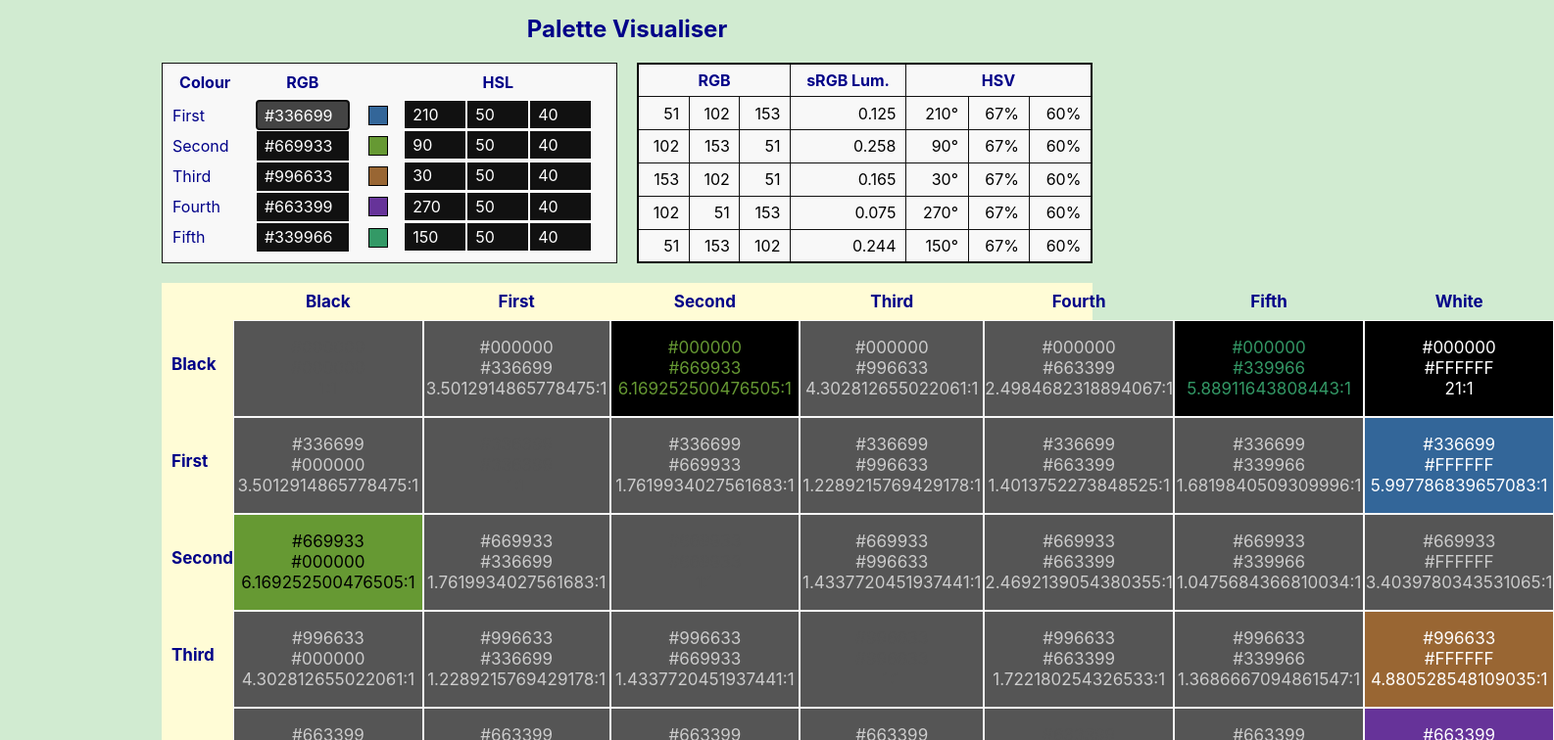
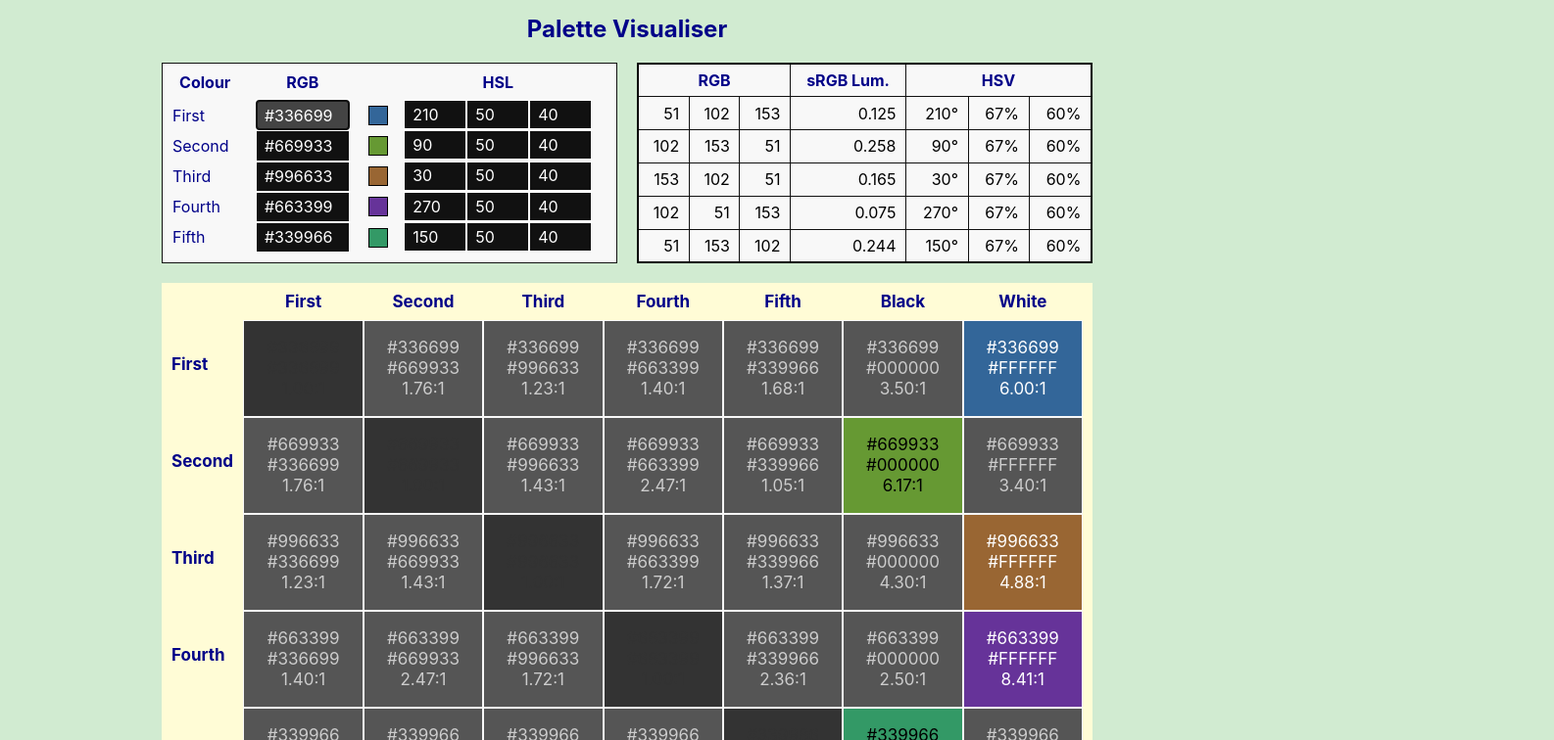
Before and after one commit to JulianNicholls/palette-visualiser-3, a React app: page / in a window 1280 px wide. Shown: the top 756 px of the page at 98% size, 1586 px wide, since content can reach past the window. Built offline with nearby package versions, Linux system fonts and the light colour scheme.

Commit message:
Update ColourBlocks
Move Black and White to the end.
Darken block when fg and bg are equal.
Add click handler to set colours for sample text

```diff
--- a/src/components/ColourBlocks.js
+++ b/src/components/ColourBlocks.js
@@ -2,18 +2,18 @@ import React from 'react';
 
 import { CONST, rgbStrToArray, contrastRatio } from '../conversions';
 
-const HEADERS = ['Black', 'First', 'Second', 'Third', 'Fourth', 'Fifth', 'White'];
+const HEADERS = ['First', 'Second', 'Third', 'Fourth', 'Fifth', 'Black', 'White'];
 
 class ColourBlocks extends React.Component {
   contrastRatio(bg, fg) {
     const bga = rgbStrToArray(bg);
     const fga = rgbStrToArray(fg);
 
-    return contrastRatio(bga, fga);
+    return contrastRatio(bga, fga).toFixed(2);
   }
 
   renderBlocks() {
-    const colours = ['#000000', ...this.props.rgbs, '#FFFFFF'];
+    const colours = [...this.props.rgbs, '#000000', '#FFFFFF'];
     const blocks = [];
 
     for (let bg = 0; bg < colours.length; ++bg) {
@@ -30,8 +30,8 @@ class ColourBlocks extends React.Component {
         let bgCol, fgCol;
 
         if (fgStr === bgStr) {
-          bgCol = '#555'; // Grey and invisible
-          fgCol = '#555';
+          bgCol = '#333'; // Grey and invisible
+          fgCol = '#333';
         } else if (cr >= CONST.ratio_threshold) {
           bgCol = bgStr; // Selected colours
           fgCol = fgStr;
@@ -52,7 +52,8 @@ class ColourBlocks extends React.Component {
       <div
         className="block"
         key={key}
-        style={{ background: `${bgCol}`, color: `${fgCol}` }}
+        style={{ background: bgCol, color: fgCol }}
+        onClick={() => this.props.selectColour(bgStr, fgStr)}
       >
         <p>
           {bgStr}
```
